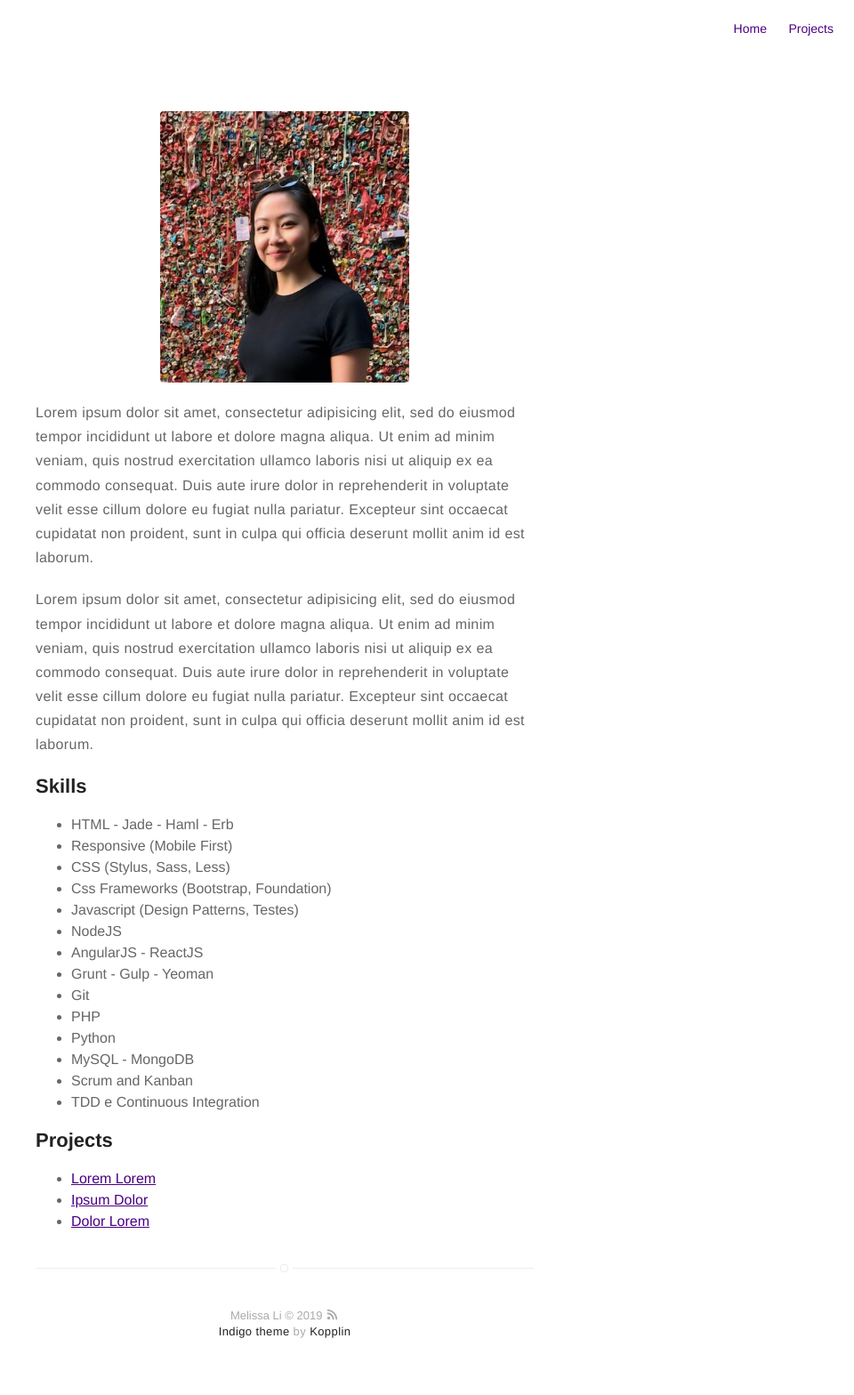
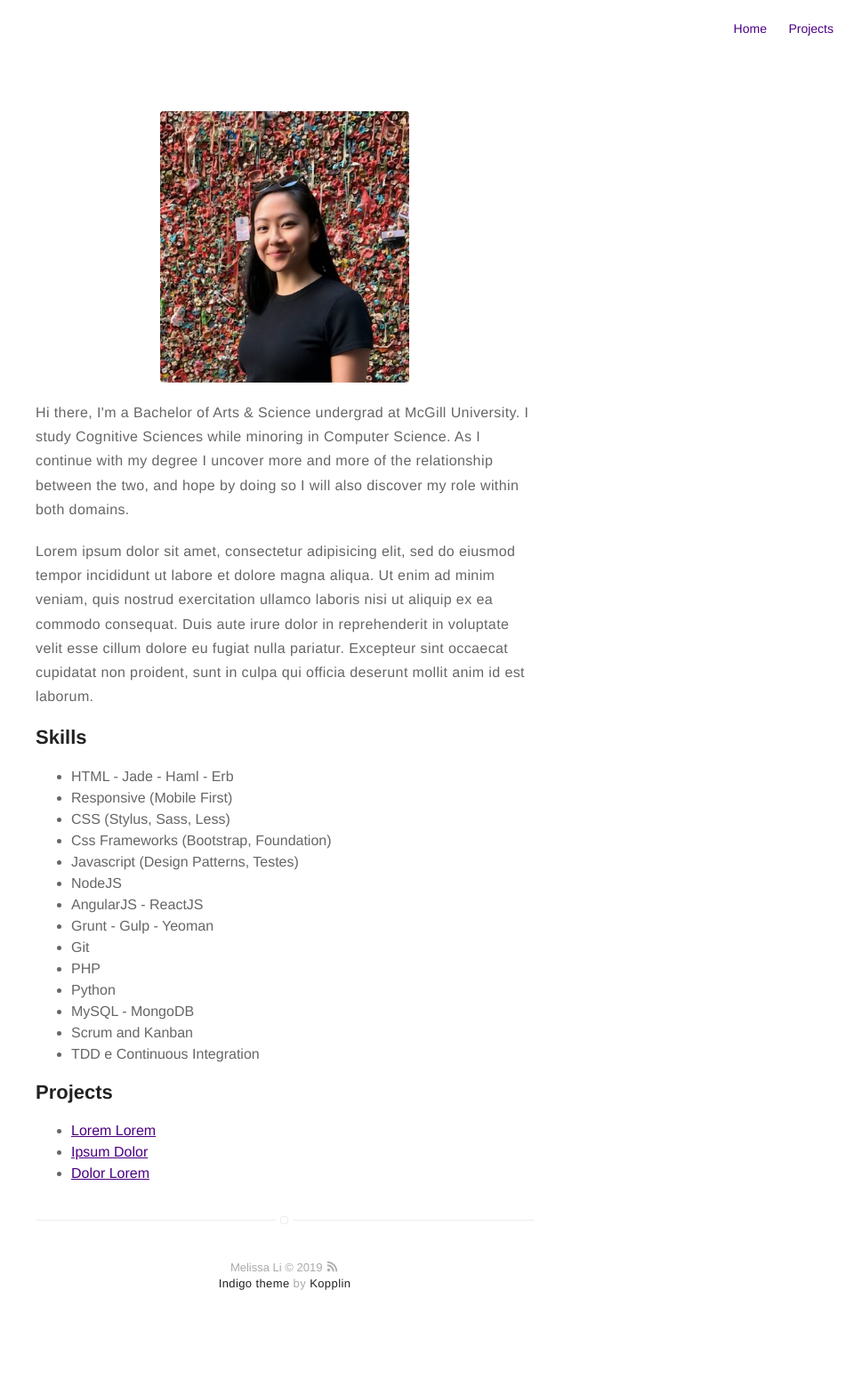
Before and after one commit to im-mel/im-mel.github.io, a Jekyll site: the page built from about.md, in a window 1280 px wide. Shown: the whole page at 89% size, without its empty margins (320-1280 px from the left). Built offline with Jekyll 4.4.1, drawn with Linux system fonts in a browser that asks for light colours; after the commit the page ends 1514 px from its top, so only the background shows below that.

Commit message:
Update about.md

```diff
--- a/about.md
+++ b/about.md
@@ -4,12 +4,7 @@ layout: page
 ---
 ![Profile Image]({{ site.url }}/{{ site.picture }})
 
-<p>Lorem ipsum dolor sit amet, consectetur adipisicing elit, sed do eiusmod
-tempor incididunt ut labore et dolore magna aliqua. Ut enim ad minim veniam,
-quis nostrud exercitation ullamco laboris nisi ut aliquip ex ea commodo
-consequat. Duis aute irure dolor in reprehenderit in voluptate velit esse
-cillum dolore eu fugiat nulla pariatur. Excepteur sint occaecat cupidatat non
-proident, sunt in culpa qui officia deserunt mollit anim id est laborum.</p>
+<p>Hi there, I'm a Bachelor of Arts & Science undergrad at McGill University. I study Cognitive Sciences while minoring in Computer Science. As I continue with my degree I uncover more and more of the relationship between the two, and hope by doing so I will also discover my role within both domains.</p>
 
 <p>Lorem ipsum dolor sit amet, consectetur adipisicing elit, sed do eiusmod
 tempor incididunt ut labore et dolore magna aliqua. Ut enim ad minim veniam,
```
